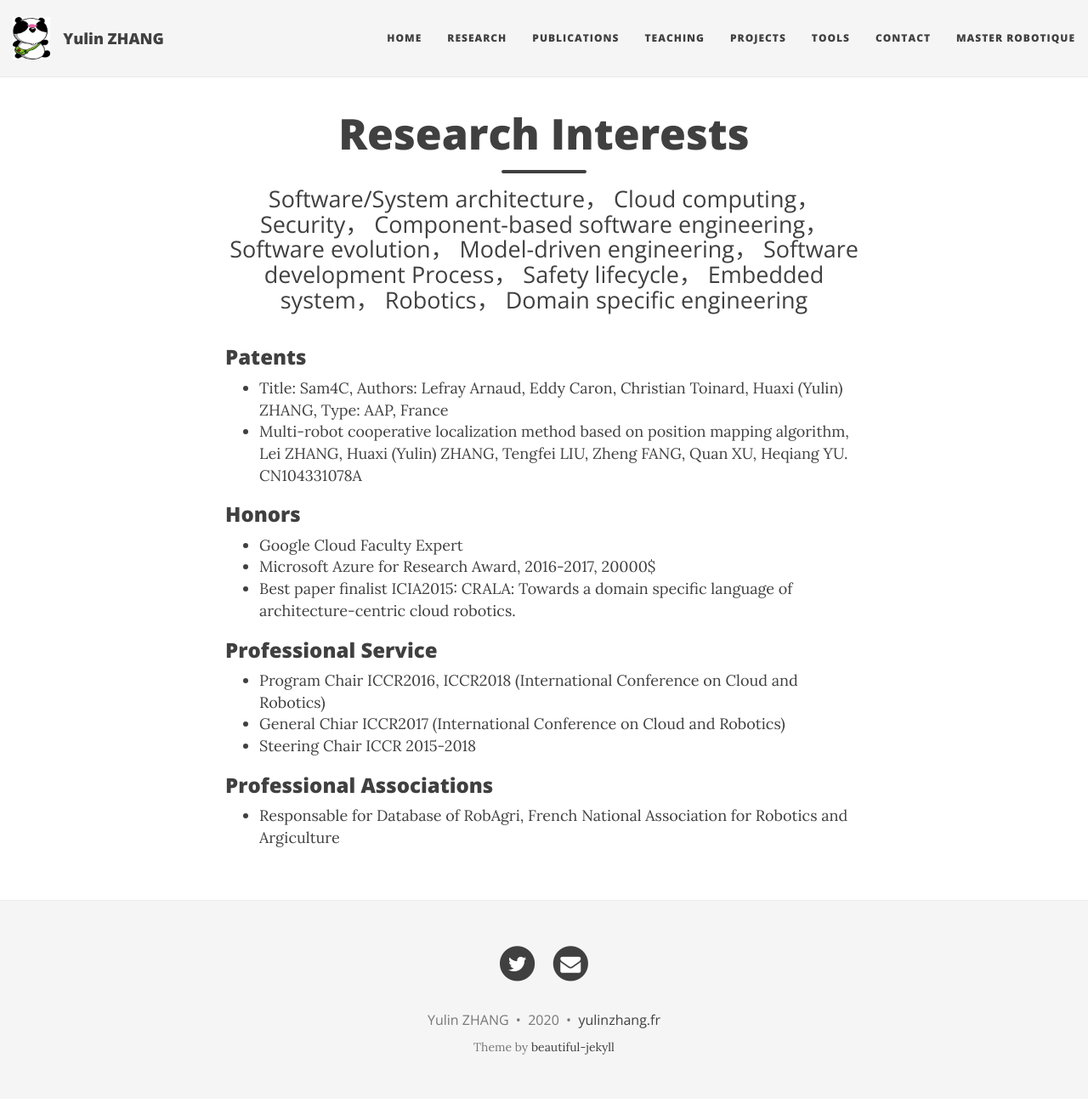
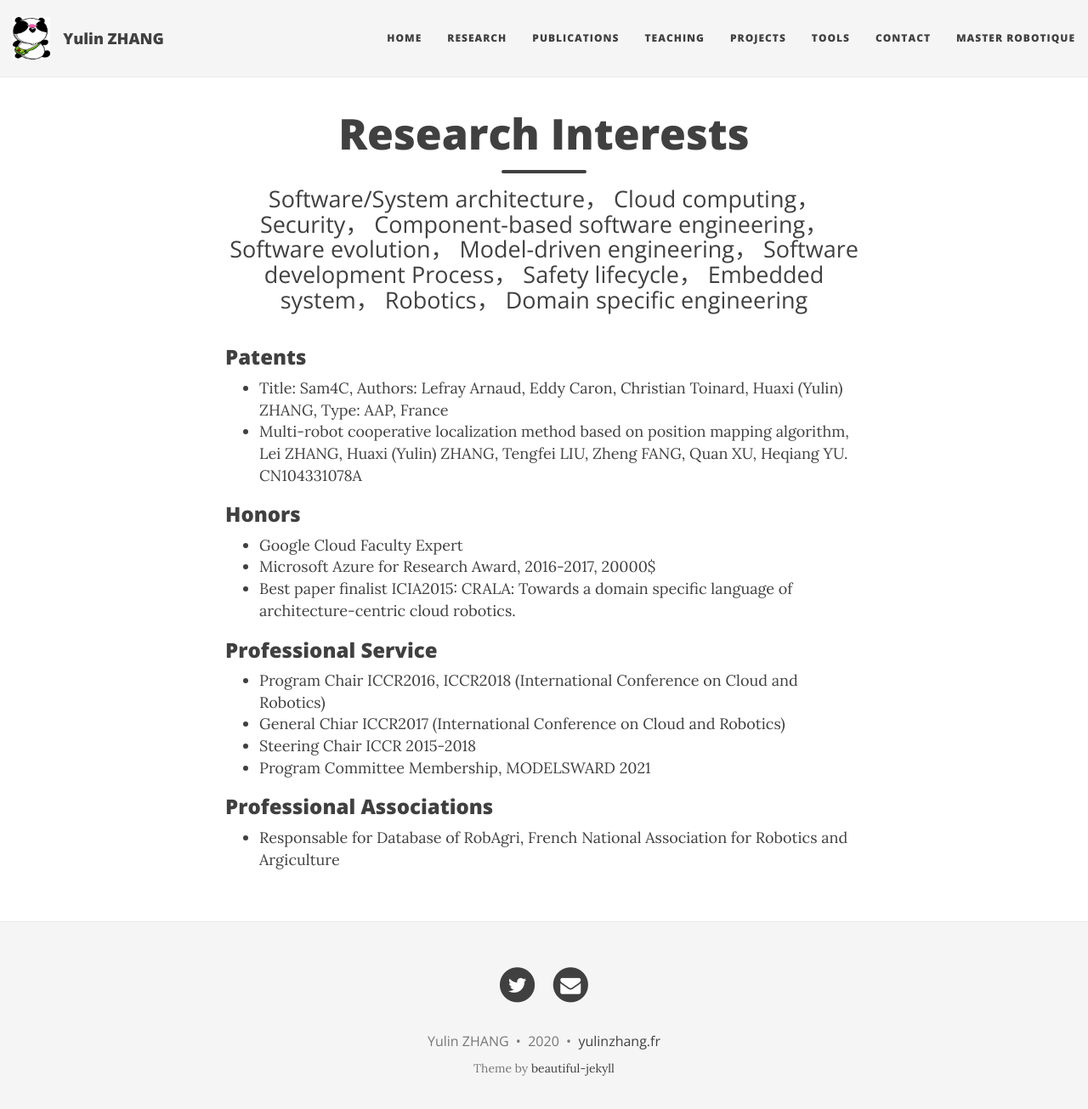
Before and after one commit to yulinz888888/yulinz888888-jekyII.github.io, a Jekyll site: the page built from research.md, in a window 1280 px wide and 1318 px high. Shown: the top 1305 px of the window at 85% size. Built offline with Jekyll 4.4.1, drawn with Linux system fonts in a browser that asks for light colours; nearby versions of some CDN libraries; comment, search, counter and statistics services are not loaded.

Commit message:
program comittee

```diff
--- a/research.md
+++ b/research.md
@@ -27,6 +27,7 @@ Domain specific engineering"
 * Program Chair ICCR2016, ICCR2018 (International Conference on Cloud and Robotics)
 * General Chiar ICCR2017 (International Conference on Cloud and Robotics)
 * Steering Chair ICCR 2015-2018
+* Program Committee Membership, MODELSWARD 2021
 
 ### Professional Associations
 * Responsable for Database of RobAgri, French National Association for Robotics and Argiculture
```
